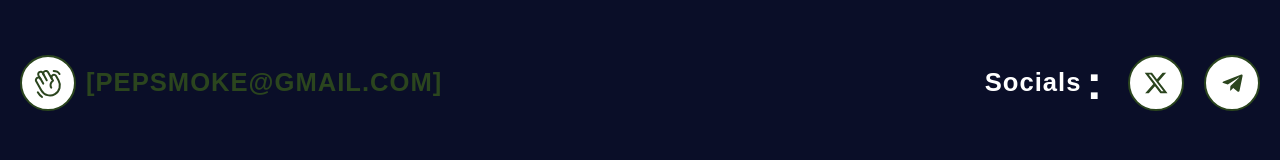
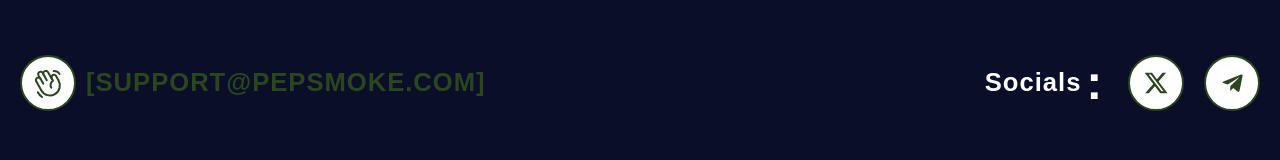
Before and after one commit to AnmarRahman/pep-smoke, a React (Create React App) app: page / in a window 1280 px wide. Shown: the part 6375-6535 px from the top of the page. Built offline with nearby package versions, Linux system fonts and the light colour scheme; a web font is replaced by a local one.

Commit message:
contact email changed

```diff
--- a/src/components/Footer.jsx
+++ b/src/components/Footer.jsx
@@ -9,11 +9,11 @@ function Footer() {
       <div className="content footer-c">
         <div className="footer-top">
           <div className="footer-left">
-            <a href="mailto:[pepsmoke@gmail.com]" className="email-link">
+            <a href="mailto:[support@pepsmoke.com]" className="email-link">
               <span className="social-link">
                 <img src={socialHand} alt="Hand" />
               </span>
-              <span>[PEPSMOKE@GMAIL.COM]</span>
+              <span>[SUPPORT@PEPSMOKE.COM]</span>
             </a>
           </div>
           <div className="footer-right">
```
